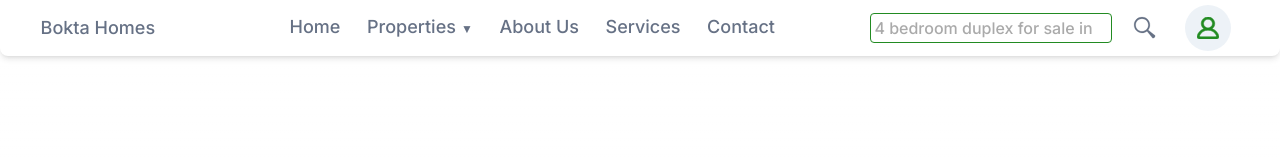
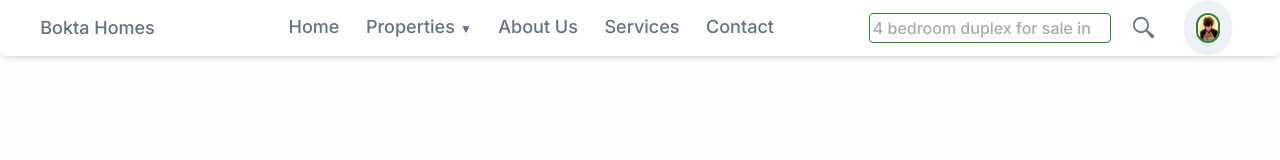
Before and after one commit to henry1234-net/Abbah-real-estate, a Next.js app in the folder my-app/: page /profile in a window 1280 px wide. Shown: the top 160 px of the page. Built offline with nearby package versions, Linux system fonts and the light colour scheme.

Commit message:
changed profile icon to image

```diff
--- a/my-app/src/components/navbar.tsx
+++ b/my-app/src/components/navbar.tsx
@@ -8,6 +8,7 @@ import AddIcon from '@/components/svg/add';
 import Link from 'next/link';
 import { usePathname } from 'next/navigation';
 import clsx from 'clsx';
+import Image from 'next/image';
 
 const Navigation = () => {
   const pathname = usePathname();
@@ -68,7 +69,15 @@ const Navigation = () => {
             'bg-bakson-milk svg-hold': pathname === "/profile"
           })}
           href="../profile">
-            <ProSvg className="fill-blue" width="22" height="22" />
+            {/* <ProSvg className="fill-blue" width="22" height="22" /> */}
+            <Image
+            src="/sunJinWoo.png"
+            alt='profilePic'
+            id='user-profile'
+            width={24}
+            height={24}
+            className='rounded-full border-2 border-bakson-main-green'
+            />
           </Link>
         </div>
       </nav>
```
Also changed, not shown: my-app/public/sunJinWoo.png (added).
